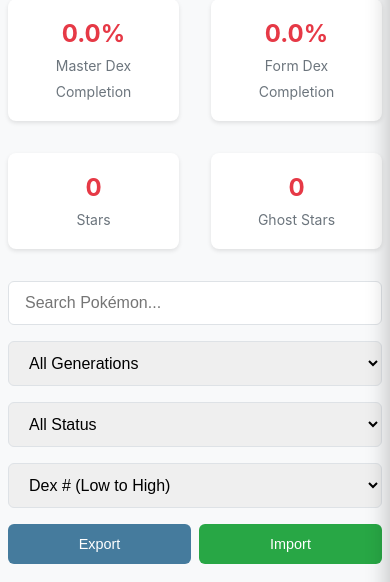
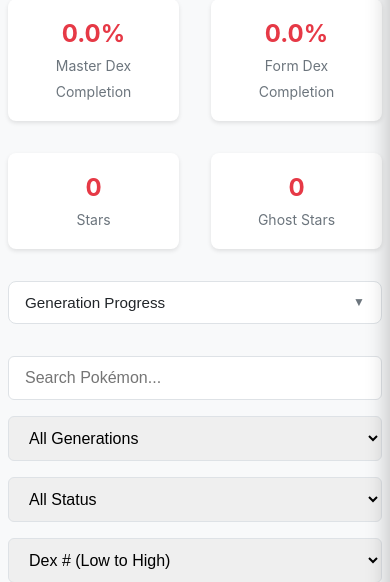
Before and after one commit to Feythnin/Masterdex-Challenge-App, a Flask app: page /tracker in a window 390 px wide. Shown: the part 185-767 px from the top of the page. Run offline with Flask 3, Linux system fonts and the light colour scheme; the visitor is signed in with stand-in values (Sample User, id 1); data that the repository does not hold is empty.

Commit message:
Add generation-specific progress bars
- Collapsible section showing progress for each generation (Gen 1-9)
- Visual progress bars with gradient fill
- Shows X/Y count for each generation
- Optimized API to calculate per-generation stats efficiently
- Mobile responsive styling

Co-Authored-By: Claude Opus 4.5 <noreply@anthropic.com>

```diff
--- a/app.py
+++ b/app.py
@@ -1332,11 +1332,11 @@ def update_form(pokemon_id, form_name):
 def get_progress():
     total_pokemon = len(POKEMON_DATA)
 
+    # Get all user tracking data in one query for efficiency
+    all_tracking = {t.pokemon_id: t for t in PokemonTracking.query.filter_by(user_id=current_user.id).all()}
+
     # Master Dex Completion - only counts original_gen checkbox
-    master_dex_completed = PokemonTracking.query.filter_by(
-        user_id=current_user.id,
-        original_gen=True
-    ).count()
+    master_dex_completed = sum(1 for t in all_tracking.values() if t.original_gen)
 
     # Stars completed
     stars_completed = StarTracking.query.filter_by(
@@ -1345,10 +1345,7 @@ def get_progress():
     ).count()
 
     # Ghost Stars - counts shiny Pokemon (base form + all form shinies)
-    ghost_stars = PokemonTracking.query.filter_by(
-        user_id=current_user.id,
-        shiny=True
-    ).count()
+    ghost_stars = sum(1 for t in all_tracking.values() if t.shiny)
     ghost_stars += FormTracking.query.filter_by(
         user_id=current_user.id,
         shiny=True
@@ -1367,15 +1364,24 @@ def get_progress():
     # Count male/female as completed forms for Pokemon with gender differences
     for pokemon in POKEMON_DATA:
         if pokemon.get('has_gender_diff'):
-            tracking = PokemonTracking.query.filter_by(
-                user_id=current_user.id,
-                pokemon_id=pokemon['id']
-            ).first()
+            tracking = all_tracking.get(pokemon['id'])
             if tracking:
                 if tracking.male:
                     forms_completed += 1
                 if tracking.female:
                     forms_completed += 1
+
+    # Generation-specific progress
+    gen_progress = {}
+    for gen in range(1, 10):
+        gen_pokemon = [p for p in POKEMON_DATA if p['generation'] == gen]
+        gen_total = len(gen_pokemon)
+        gen_completed = sum(1 for p in gen_pokemon if all_tracking.get(p['id']) and all_tracking[p['id']].original_gen)
+        gen_progress[gen] = {
+            'total': gen_total,
+            'completed': gen_completed,
+            'percentage': (gen_completed / gen_total * 100) if gen_total > 0 else 0
+        }
 
     return jsonify({
         'total_pokemon': total_pokemon,
@@ -1385,7 +1391,8 @@ def get_progress():
         'ghost_stars': ghost_stars,
         'total_forms': total_forms,
         'forms_completed': forms_completed,
-        'form_dex_percentage': (forms_completed / total_forms * 100) if total_forms > 0 else 0
+        'form_dex_percentage': (forms_completed / total_forms * 100) if total_forms > 0 else 0,
+        'gen_progress': gen_progress
     })
 
 @app.route('/api/export', methods=['GET'])
--- a/static/style.css
+++ b/static/style.css
@@ -305,6 +305,82 @@ body {
 .stat-label {
     font-size: 0.875rem;
     color: var(--text-muted);
+}
+
+/* Generation Progress */
+.gen-progress-section {
+    width: 100%;
+    margin-top: 1rem;
+}
+
+.gen-progress-toggle {
+    width: 100%;
+    background: var(--card-bg);
+    border: 1px solid var(--border-color);
+    padding: 0.75rem 1rem;
+    border-radius: 8px;
+    cursor: pointer;
+    display: flex;
+    justify-content: space-between;
+    align-items: center;
+    font-size: 0.95rem;
+    font-weight: 500;
+    color: var(--text-color);
+    transition: background 0.2s;
+}
+
+.gen-progress-toggle:hover {
+    background: var(--hover-color);
+}
+
+.toggle-icon {
+    font-size: 0.75rem;
+    color: var(--text-muted);
+}
+
+.gen-progress-bars {
+    background: var(--card-bg);
+    border: 1px solid var(--border-color);
+    border-top: none;
+    border-radius: 0 0 8px 8px;
+    padding: 1rem;
+    display: flex;
+    flex-direction: column;
+    gap: 0.5rem;
+}
+
+.gen-bar {
+    display: grid;
+    grid-template-columns: 50px 1fr 60px;
+    align-items: center;
+    gap: 0.75rem;
+}
+
+.gen-label {
+    font-size: 0.85rem;
+    font-weight: 500;
+    color: var(--text-color);
+}
+
+.bar-container {
+    height: 20px;
+    background: var(--border-color);
+    border-radius: 10px;
+    overflow: hidden;
+}
+
+.bar-fill {
+    height: 100%;
+    background: linear-gradient(90deg, var(--secondary-color), var(--primary-color));
+    border-radius: 10px;
+    transition: width 0.5s ease;
+    width: 0%;
+}
+
+.gen-count {
+    font-size: 0.8rem;
+    color: var(--text-muted);
+    text-align: right;
 }
 
 /* Filters */
@@ -1080,6 +1156,23 @@ body {
     .progress-stat {
         flex: 1;
     }
+
+    .gen-bar {
+        grid-template-columns: 45px 1fr 50px;
+        gap: 0.5rem;
+    }
+
+    .gen-label {
+        font-size: 0.8rem;
+    }
+
+    .bar-container {
+        height: 16px;
+    }
+
+    .gen-count {
+        font-size: 0.75rem;
+    }
 }
 
 /* Small Mobile (<480px) */
--- a/templates/tracker.html
+++ b/templates/tracker.html
@@ -21,6 +21,23 @@
         <div class="progress-stat">
             <span class="stat-value" id="ghostStars">0</span>
             <span class="stat-label">Ghost Stars</span>
+        </div>
+    </div>
+    <div class="gen-progress-section">
+        <button class="gen-progress-toggle" id="genProgressToggle">
+            <span>Generation Progress</span>
+            <span class="toggle-icon" id="toggleIcon">▼</span>
+        </button>
+        <div class="gen-progress-bars" id="genProgressBars" style="display: none;">
+            <div class="gen-bar" data-gen="1"><span class="gen-label">Gen 1</span><div class="bar-container"><div class="bar-fill" id="genBar1"></div></div><span class="gen-count" id="genCount1">0/151</span></div>
+            <div class="gen-bar" data-gen="2"><span class="gen-label">Gen 2</span><div class="bar-container"><div class="bar-fill" id="genBar2"></div></div><span class="gen-count" id="genCount2">0/100</span></div>
+            <div class="gen-bar" data-gen="3"><span class="gen-label">Gen 3</span><div class="bar-container"><div class="bar-fill" id="genBar3"></div></div><span class="gen-count" id="genCount3">0/135</span></div>
+            <div class="gen-bar" data-gen="4"><span class="gen-label">Gen 4</span><div class="bar-container"><div class="bar-fill" id="genBar4"></div></div><span class="gen-count" id="genCount4">0/107</span></div>
+            <div class="gen-bar" data-gen="5"><span class="gen-label">Gen 5</span><div class="bar-container"><div class="bar-fill" id="genBar5"></div></div><span class="gen-count" id="genCount5">0/156</span></div>
+            <div class="gen-bar" data-gen="6"><span class="gen-label">Gen 6</span><div class="bar-container"><div class="bar-fill" id="genBar6"></div></div><span class="gen-count" id="genCount6">0/72</span></div>
+            <div class="gen-bar" data-gen="7"><span class="gen-label">Gen 7</span><div class="bar-container"><div class="bar-fill" id="genBar7"></div></div><span class="gen-count" id="genCount7">0/88</span></div>
+            <div class="gen-bar" data-gen="8"><span class="gen-label">Gen 8</span><div class="bar-container"><div class="bar-fill" id="genBar8"></div></div><span class="gen-count" id="genCount8">0/96</span></div>
+            <div class="gen-bar" data-gen="9"><span class="gen-label">Gen 9</span><div class="bar-container"><div class="bar-fill" id="genBar9"></div></div><span class="gen-count" id="genCount9">0/120</span></div>
         </div>
     </div>
 </div>
@@ -129,6 +146,19 @@ async function loadProgress() {
             `${progress.forms_completed}/${progress.total_forms} forms`;
         document.getElementById('starsCompleted').textContent = progress.stars_completed;
         document.getElementById('ghostStars').textContent = progress.ghost_stars;
+
+        // Update generation progress bars
+        if (progress.gen_progress) {
+            for (let gen = 1; gen <= 9; gen++) {
+                const genData = progress.gen_progress[gen];
+                if (genData) {
+                    const bar = document.getElementById(`genBar${gen}`);
+                    const count = document.getElementById(`genCount${gen}`);
+                    if (bar) bar.style.width = genData.percentage + '%';
+                    if (count) count.textContent = `${genData.completed}/${genData.total}`;
+                }
+            }
+        }
     } catch (error) {
         console.error('Error loading progress:', error);
     }
@@ -1818,6 +1848,19 @@ document.addEventListener('DOMContentLoaded', () => {
         document.getElementById('importFile').click();
     });
     document.getElementById('importFile').addEventListener('change', importData);
+
+    // Generation progress toggle
+    document.getElementById('genProgressToggle').addEventListener('click', () => {
+        const bars = document.getElementById('genProgressBars');
+        const icon = document.getElementById('toggleIcon');
+        if (bars.style.display === 'none') {
+            bars.style.display = 'block';
+            icon.textContent = '▲';
+        } else {
+            bars.style.display = 'none';
+            icon.textContent = '▼';
+        }
+    });
 });
 
 // Export data to CSV
```
Also changed, not shown: CURRENT_STATUS.md (+1 -1 lines).
